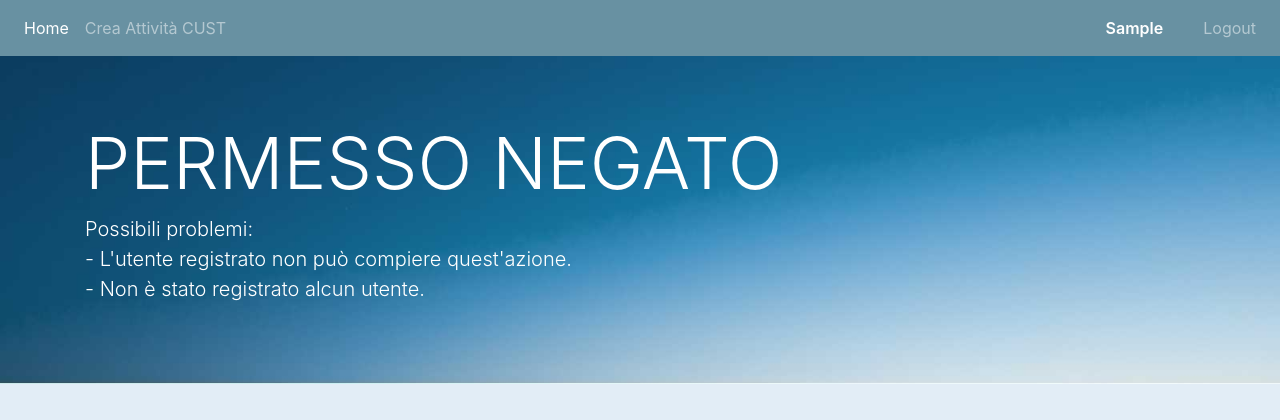
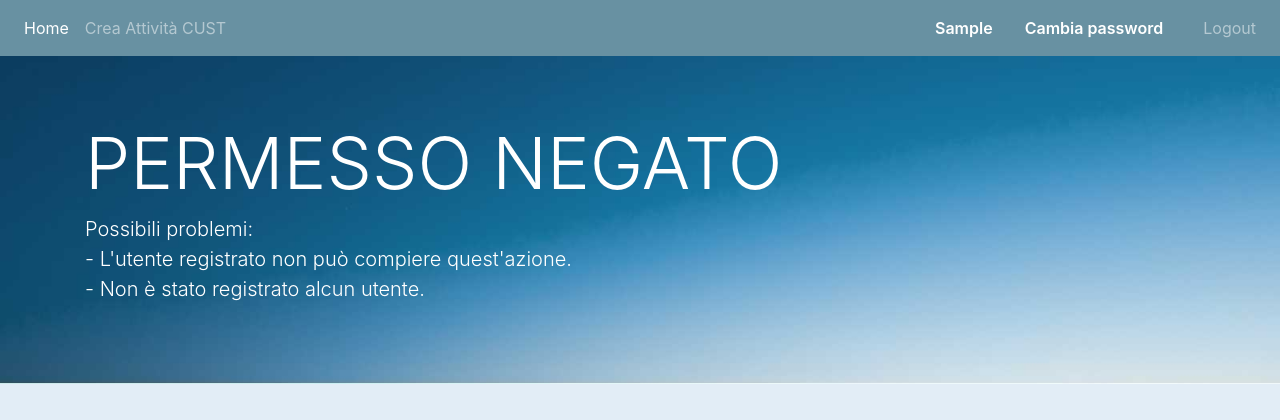
Before and after one commit to marcelloburattini79/MenAtWork---PAG, a Django app: a page that uses templates/base.html in a window 1280 px wide. Shown: the top 420 px of the page. Run offline with Django 3.2, Linux system fonts and the light colour scheme; the visitor is signed in with stand-in values (Sample User, id 1); data that the repository does not hold is empty; parts of the project's set-up code (start-up, migrations or seed data) failed here and were passed over; some libraries are stand-ins or nearby versions.

Commit message:
change password

```diff
--- a/Programs/templates/create_task.html
+++ b/Programs/templates/create_task.html
@@ -63,7 +63,7 @@
                 </form>
 
                 <form method="post" class="float-left" action="{% url "delete_task" pk %}"
-                onsubmit="return confirm('Do you really want to submit the form?');">
+                onsubmit="return confirm('Confermi la cancellazione?');">
 
                     {% csrf_token %}
 
--- a/Programs/urls.py
+++ b/Programs/urls.py
@@ -25,6 +25,8 @@ urlpatterns = [
 
     url(r'^connection$', views.entra, name="entra"),
 
+    url(r'^changePass$', views.changePass, name="changePass"),
+
     url(r'^disconnection$', views.esci, name="disconnesso"),
 
     url(r'^ajax/validate_username/$', views.validate_username, name='validate_username'),
--- a/Programs/views.py
+++ b/Programs/views.py
@@ -412,6 +412,71 @@ def esci(request):
     logout(request)
     return render(request, 'home.html')
 
+class Form_changePass(forms.Form):
+
+    vecchia_password = forms.CharField(label="Password",
+                               widget=forms.PasswordInput(
+                                attrs={
+                                    'class': 'form-control',
+                                    'id' : "inputPassword",
+                                    'required' : 'True',
+                                    'placeholder' : 'Password'
+                                }
+                               )),
+    nuova_password = forms.CharField(label="Password",
+                               widget=forms.PasswordInput(
+                                attrs={
+                                    'class': 'form-control',
+                                    'id' : "inputPassword",
+                                    'required' : 'True',
+                                    'placeholder' : 'Password'
+                                }
+                               )),
+
+    ripeti_password = forms.CharField(label="Password",
+                                     widget=forms.PasswordInput(
+                                         attrs={
+                                             'class': 'form-control',
+                                             'id': "inputPassword",
+                                             'required': 'True',
+                                             'placeholder': 'Password'
+                                         }
+                                     ))
+
+    def clean(self):
+        cleaned_data = super(Form_changePass, self).clean()
+
+        nuova_password = self.cleaned_data.get('nuova_password')
+        ripeti_password = self.cleaned_data.get('ripeti_password')
+
+        if nuova_password != ripeti_password:
+            raise forms.ValidationError("Wrong login or password")
+
+        return self.cleaned_data
+
+def changePass(request):
+
+    if request.POST:
+
+        form = Form_changePass(request.POST)
+
+        if form.is_valid():
+
+            if request.user.password == form.cleaned_data["vecchia_password"]:
+
+                request.user.password = form.cleaned_data["nuova_password"]
+
+                return render(request, 'successo.html')
+
+            else:
+                return HttpResponse('la vecchia password è sbagliata')
+
+        else:
+            return HttpResponse('Il form non è vallido')
+
+
+
+
 
 
 #---------METODI X IL DOWNLOAD----------------------------------------------------------------------------------------------------------
--- a/templates/base.html
+++ b/templates/base.html
@@ -53,6 +53,11 @@
                       <span class=" nomeUser">{{ request.user.first_name }}</span>
                   </li>
 
+                  <form method="post" class="nav-item" action="changePass.html">
+                      <span class=" nomeUser">Cambia password</span>
+                  </form>
+
+
                   <li class="nav-item">
                       <a class="nav-link" href="{% url "disconnesso" %}">Logout</a>
                   </li>
@@ -63,10 +68,6 @@
                   </li>
 
           {% endif %}
-
-
-
-
 
       </ul>
 
```
